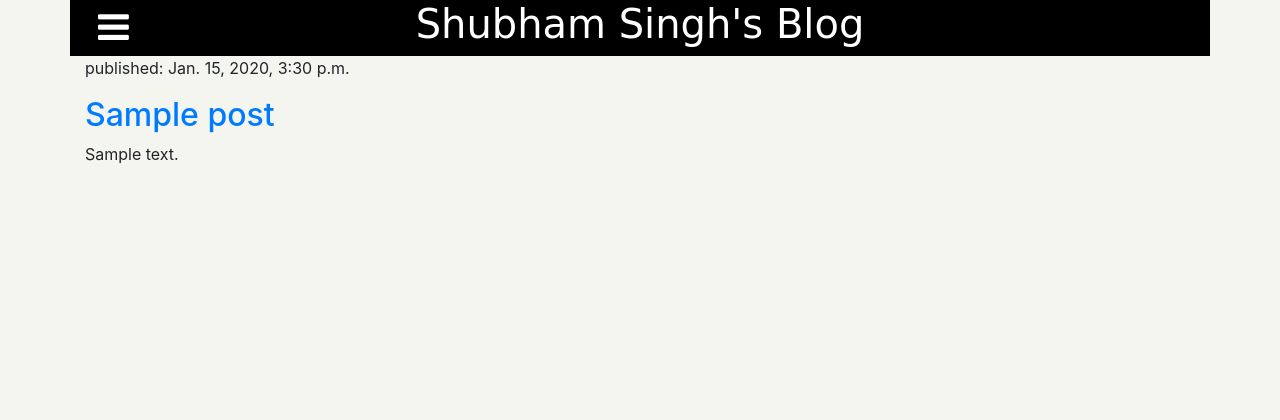
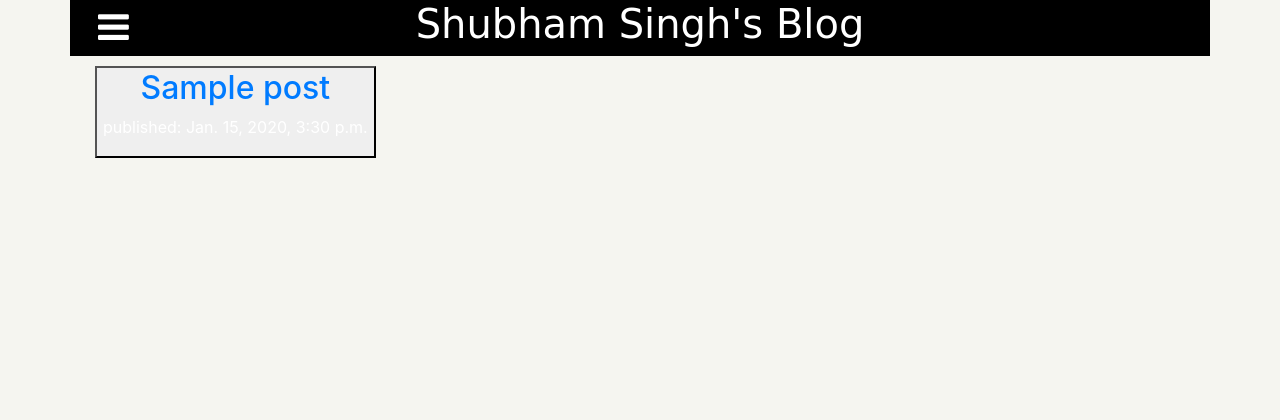
Before and after one commit to shubham-kira/my-first-blog, a Django app: page / in a window 1280 px wide. Shown: the top 420 px of the page. Run offline with Django 3.2, Linux system fonts and the light colour scheme; tables that the repository leaves empty hold one stand-in row (values such as "Sample post"); some libraries are stand-ins or nearby versions; some web fonts are replaced.

Commit message:
Small changes

```diff
--- a/blog/static/css/main.css
+++ b/blog/static/css/main.css
@@ -31,3 +31,13 @@ div {
   left: 0;
   right: 0;
 }
+
+.box {
+  margin-top: 10px;
+  margin-left: 10px;
+  color: #ffffff;
+}
+
+.date {
+  color: #ffffff;
+}
--- a/blog/templates/blog/base.html
+++ b/blog/templates/blog/base.html
@@ -4,14 +4,14 @@
 <head>
   <title>Shubham Singh's Blog</title>
   <meta charset="utf-8">
-  <meta name="viewport" content="width=devide-width, initial-scale=1">
+  <meta name="viewport" content="width=device-width, initial-scale=1">
   <link rel="stylesheet" href="https://maxcdn.bootstrapcdn.com/bootstrap/4.5.2/css/bootstrap.min.css">
   <script src="https://ajax.googleapis.com/ajax/libs/jquery/3.5.1/jquery.min.js"></script>
   <script src="https://cdnjs.cloudflare.com/ajax/libs/popper.js/1.16.0/umd/popper.min.js"></script>
   <script src="https://maxcdn.bootstrapcdn.com/bootstrap/4.5.2/js/bootstrap.min.js"></script>
   <link href='https://fonts.googleapis.com/css?family=Sofia' rel='stylesheet'>
   <link rel="stylesheet" href="https://cdnjs.cloudflare.com/ajax/libs/font-awesome/4.7.0/css/font-awesome.min.css">
-  <link rel="stylesheet" href="{% static 'css/main.css' %}"
+  <link rel="stylesheet" href="{% static 'css/main.css' %}">
 </head>
 <body>
   <div class="container">
--- a/blog/templates/blog/post_list.html
+++ b/blog/templates/blog/post_list.html
@@ -1,13 +1,19 @@
 {% extends 'blog/base.html' %}
 
 {% block content %}
-{% for post in posts %}
-  <div class="post">
-    <div class="date">
-      <p>published: {{ post.published_date }}</p>
+
+<div class="row">
+  {% for post in posts %}
+    <div class="col">
+      <button type="button" style="margin-top: 10px; margin-left: 10px;">
+        <h2><a href="{% url 'post_detail' pk=post.pk %}">{{ post.title }}</a></h2>
+        <div class="date">
+          <p>published: {{ post.published_date }}</p>
+        </div>
+      </button>
     </div>
-    <h2><a href="{% url 'post_detail' pk=post.pk %}">{{ post.title }}</a></h2>
-    <p>{{ post.text|linebreaksbr }}</p>
-  </div>
-{% endfor %}
+  {% endfor %}
+</div>
+
+
 {% endblock %}
```
Also changed, not shown: blog/static/css/blog.css (deleted, +0 -46 lines).
